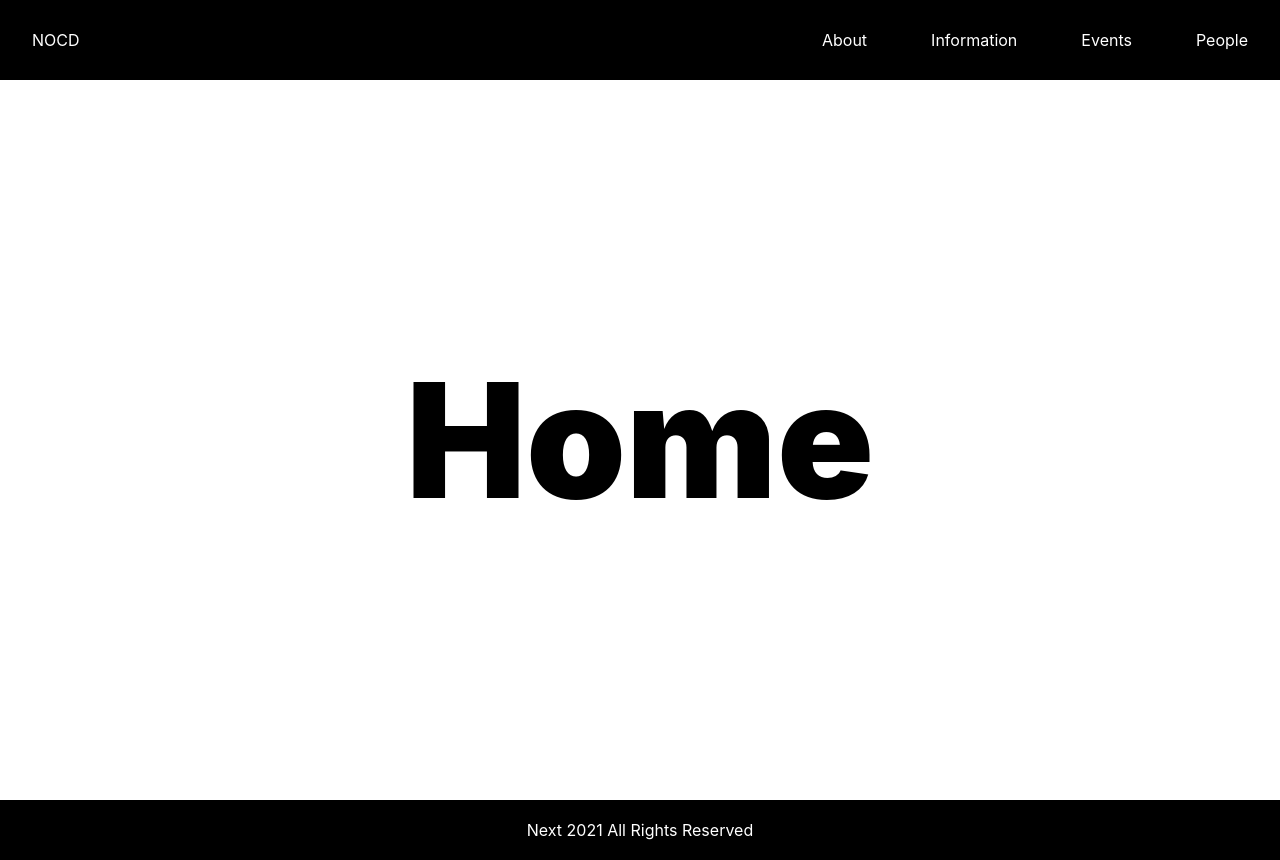
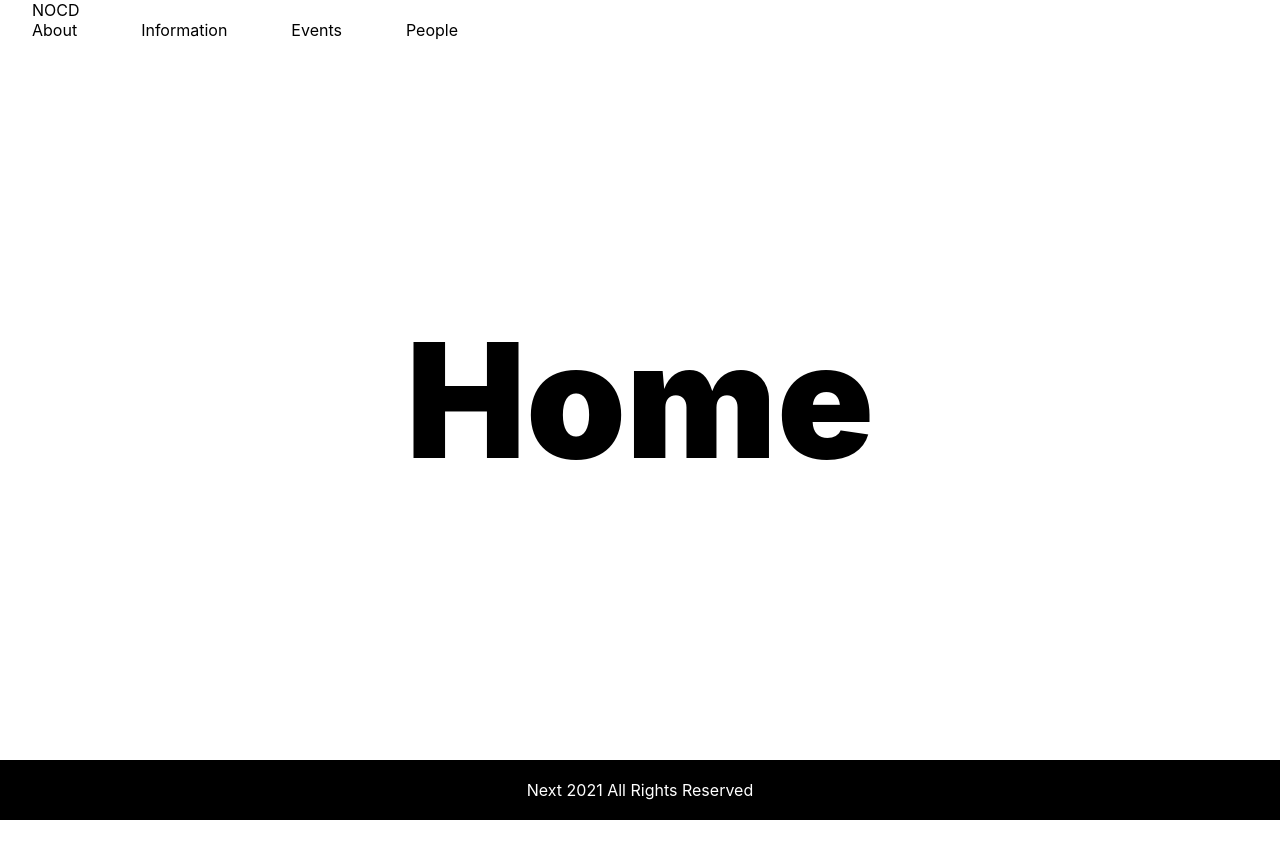
Before and after one commit to Aapuji/Natick-Disabilities-Website, a Next.js app: page / in a window 1280 px wide. After the commit the page ends 820 px from the top, so only its background shows below. Built offline with nearby package versions, Linux system fonts and the light colour scheme.

Commit message:
href error

```diff
--- a/components/Footer.js
+++ b/components/Footer.js
@@ -1,20 +1,11 @@
-import styled from 'styled-components';
 import Link from 'next/link';
-
-const FooterSection = styled.div`
-  background: #000;
-  color: #fff;
-  height: 60px;
-  display: flex;
-  justify-content: center;
-  align-items: center;
-`;
+import styles from '../styles/main.module.css';
 
 const Footer = () => {
   return (
-    <FooterSection>
+    <footer className={styles.footerSection}>
       <p>Next 2021 All Rights Reserved</p>
-    </FooterSection>
+    </footer>
   );
 };
 
--- a/components/Layout.js
+++ b/components/Layout.js
@@ -1,5 +1,6 @@
 import Footer from './Footer';
 import Navbar from './navbar';
+
 
 export default function Layout({ children }) {
   return (
--- a/components/Navbar.js
+++ b/components/Navbar.js
@@ -1,42 +1,30 @@
-import styled from 'styled-components';
 import Link from 'next/link';
+import styles from '../styles/main.module.css';
 
-const Nav = styled.nav`
-  height: 80px;
-  background: #000;
-  display: flex;
-  justify-content: space-between;
-  align-items: center;
-  color: #fff;
-`;
-
-const StyledLink = styled.a`
-  padding: 0rem 2rem;
-`;
 
 const Navbar = () => {
   return (
-    <Nav>
+    <nav className = {styles.mainNav}>
       <div>
         <Link href='/' passHref>
-          <StyledLink>NOCD</StyledLink>
+          <Link className= {styles.styledLink}>NOCD</Link>
         </Link>
       </div>
       <div>
         <Link href='/about' passHref>
-          <StyledLink>About</StyledLink>
+          <Link className= {styles.styledLink}>About</Link>
         </Link>
         <Link href='/info' passHref>
-          <StyledLink>Information</StyledLink>
+          <Link className= {styles.styledLink}>Information</Link>
         </Link>
         <Link href='/events' passHref>
-          <StyledLink>Events</StyledLink>
+          <Link className= {styles.styledLink}>Events</Link>
         </Link>
         <Link href='/people' passHref>
-          <StyledLink>People</StyledLink>
+          <Link className= {styles.styledLink}>People</Link>
         </Link>
       </div>
-    </Nav>
+    </nav>
   );
 };
 
--- a/pages/_app.js
+++ b/pages/_app.js
@@ -1,5 +1,6 @@
 import Layout from '../components/Layout';
 import '../styles/globals.css';
+import '../styles/main.module.css'
 
 function MyApp({ Component, pageProps }) {
   return (
--- a/pages/index.js
+++ b/pages/index.js
@@ -1,20 +1,6 @@
 
 import Head from 'next/head';
-import styled from 'styled-components';
-
-const Hero = styled.div`
-  height: 90vh;
-  display: flex;
-  justify-content: center;
-  align-items: center;
-  background: #fff;
-`;
-
-const Heading = styled.h1`
-  color: #000;
-  font-size: 10rem;
-  font-weight: 900;
-`;
+import styles from '../styles/main.module.css';
 
 export default function Home() {
   return (
@@ -23,9 +9,9 @@ export default function Home() {
         <title>Home</title>
         <link rel='icon' href='/favicon.ico' />
       </Head>
-      <Hero>
-        <Heading>Home</Heading>
-      </Hero>
+      <div className = {styles.hero}>
+        <h1 className = {styles.heading}>Home</h1>
+      </div>
     </>
   );
 }
--- /dev/null
+++ b/styles/main.module.css
@@ -0,0 +1,35 @@
+.nav {
+    height: 80px;
+    background: #000;
+    display: flex;
+    justify-content: space-between;
+    align-items: center;
+    color: #fff;
+}
+
+.styledLink {
+    padding: 0rem 2rem;
+}
+
+.footerSection{
+    background: #000;
+    color: #fff;
+    height: 60px;
+    display: flex;
+    justify-content: center;
+    align-items: center;
+}
+
+.hero {
+    height: 90vh;
+    display: flex;
+    justify-content: center;
+    align-items: center;
+    background: #fff;
+}
+
+.heading{
+    color: #000;
+    font-size: 10rem;
+    font-weight: 900;
+}
```
